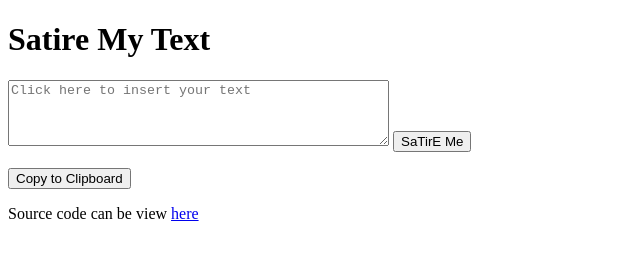
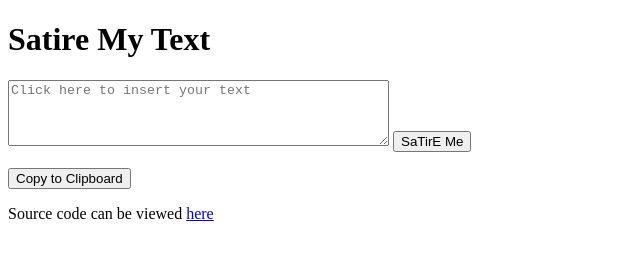
Before and after one commit to KDOGE007/sarcastify-text-string, a plain HTML site: page index.html in a window 1280 px wide. Shown: the full height of the page, 0-640 px from the left. Drawn offline with Linux system fonts and the light colour scheme.

Commit message:
fix typo

```diff
--- a/index.html
+++ b/index.html
@@ -25,7 +25,7 @@
         <button type="button" id="copy">Copy to Clipboard</button>
       </div>
       <p>
-        Source code can be view
+        Source code can be viewed
         <a href="https://github.com/KDOGE007/sarcastify-text-string">here</a>
       </p>
     </main>
```
